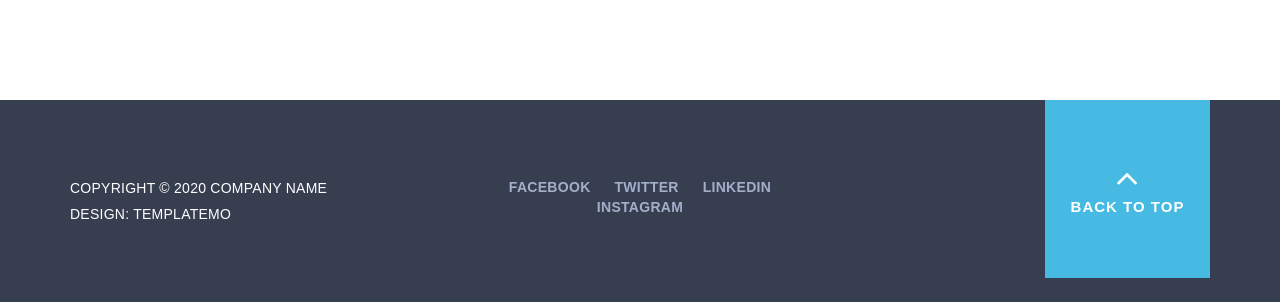
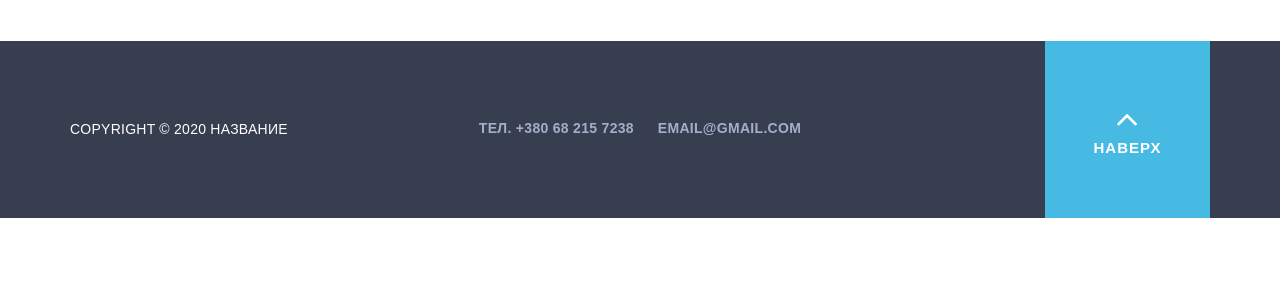
Before and after one commit to ivanenko98/electrical, a PHP site: page /resources/views/site/index.php in a window 1280 px wide. Shown: the part 5316-5618 px from the top of the page. After the commit the page ends 5534 px from the top, so only its background shows below. Run offline with PHP 8.4, Linux system fonts and the light colour scheme; some libraries are stand-ins or nearby versions.

Commit message:
working on template

```diff
--- a/public/css/style.css
+++ b/public/css/style.css
@@ -377,7 +377,7 @@ p {
 .what-we-do .list-item {
   background-color: #f4f4f4;
   text-align: center;
-  padding: 40px 0px;
+  padding: 40px 10px;
   margin: 15px 0px;
   transition: all 0.5s;
   min-height: 245px;
@@ -405,7 +405,7 @@ p {
 .what-we-do .list-item h4 {
   margin-top: 20px;
   margin-bottom: 0px;
-  font-size: 17px;
+  font-size: 16px;
   font-weight: 700;
   text-transform: uppercase;
 }
@@ -661,7 +661,7 @@ p {
   outline: none;
   border: none;
   box-shadow: none;
-  height: 165px;
+  height: 110px;
   max-height: 220px;
   width: 100%;
   max-width: 100%;
@@ -751,7 +751,19 @@ footer .back-to-top i {
 
 /* RESPONSIVE */
 
-@media (max-width: 991px){
+@media (max-width: 1200px) {
+  .what-we-do .list-item h4 {
+    font-size: 12px;
+  }
+}
+
+@media (min-width: 768px) and (max-width: 992px) {
+  .menu-first li a {
+    font-size: 9px;
+  }
+}
+
+@media (max-width: 992px){
   footer {
     text-align: center;
   }
--- a/resources/views/site/index.php
+++ b/resources/views/site/index.php
@@ -32,11 +32,11 @@
 <div class="site-main" id="sTop">
     <div class="site-header">
         <div class="main-header">
-            <div class="container">
+            <div class="container main-menu-wrap">
                 <div id="menu-wrapper">
                     <div class="row">
                         <nav class="navbar navbar-inverse" role="navigation">
-                            <div class="navbar-header">
+                            <div class="navbar-header" >
                                 <button type="button" id="nav-toggle" class="navbar-toggle" data-toggle="collapse" data-target="#main-nav">
                                     <span class="sr-only">Toggle navigation</span>
                                     <span class="icon-bar"></span>
@@ -227,7 +227,7 @@
                                         <div class="icon">
                                             <span class="step-number">5</span>
                                         </div>
-                                        <h4>Проектирование и проферка</h4>
+                                        <h4>Проектирование и проверка</h4>
                                     </div>
                                 </a>
                             </li>
@@ -600,58 +600,48 @@
         <div class="row">
             <div class="col-md-12">
                 <div class="section-heading">
-                    <h4>Contact Us</h4>
-                    <p>Vestibulum ante ipsum primis in faucibus orci luctus et ultrices posuere cubilia Curae; In hac habitasse platea dictumst.</p>
+                    <h4>Оставьте заявку, мы перезвоним Вам!</h4>
+                    <p>Равным образом новая модель организационной деятельности влечет за собой процесс внедрения и модернизации систем массового участия</p>
                 </div>
             </div>
         </div>
         <div class="row">
-            <div class="col-md-6">
+            <div class="col-md-12">
                 <form id="contact" action="#" method="post">
                     <div class="row">
                         <div class="col-md-6">
                             <fieldset>
-                                <input name="name" type="text" class="form-control" id="name" placeholder="Name..." required="">
+                                <input name="name" type="text" class="form-control" id="name" placeholder="Имя *" required="">
                             </fieldset>
                         </div>
                         <div class="col-md-6">
                             <fieldset>
-                                <input name="email" type="email" class="form-control" id="email" placeholder="Email..." required="">
+                                <input name="phone" type="phone" class="form-control" id="phone" placeholder="Номер телефона *" required="">
                             </fieldset>
                         </div>
                         <div class="col-md-6">
                             <fieldset>
-                                <input name="subject" type="text" class="form-control" id="subject" placeholder="Subject..." required="">
+                                <input name="email" type="email" class="form-control" id="email" placeholder="Електронный адрес">
                             </fieldset>
                         </div>
                         <div class="col-md-6">
                             <fieldset>
-                                <input name="phone" type="phone" class="form-control" id="phone" placeholder="Phone..." required="">
+                                <input name="subject" type="text" class="form-control" id="subject" placeholder="Тип монтажа">
+                            </fieldset>
+                        </div>
+
+                        <div class="col-md-12">
+                            <fieldset>
+                                <textarea name="message" rows="6" class="form-control" id="message" placeholder="Особенности монтажа"></textarea>
                             </fieldset>
                         </div>
                         <div class="col-md-12">
                             <fieldset>
-                                <textarea name="message" rows="6" class="form-control" id="message" placeholder="Message..." required=""></textarea>
-                            </fieldset>
-                        </div>
-                        <div class="col-md-12">
-                            <fieldset>
-                                <button type="submit" id="form-submit" class="btn">Send your message</button>
+                                <button type="submit" id="form-submit" class="btn">Отправить</button>
                             </fieldset>
                         </div>
                     </div>
                 </form>
-            </div>
-            <div class="col-md-6">
-                <div id="map">
-                    <!-- How to change your own map point
-                            1. Go to Google Maps
-                            2. Click on your location point
-                            3. Click "Share" and choose "Embed map" tab
-                            4. Copy only URL and paste it within the src="" field below
-                    -->
-                    <iframe src="https://www.google.com/maps/embed?pb=!1m18!1m12!1m3!1d3647.3030413476204!2d100.5641230193719!3d13.757206847615207!2m3!1f0!2f0!3f0!3m2!1i1024!2i768!4f13.1!3m3!1m2!1s0x0%3A0xf51ce6427b7918fc!2sG+Tower!5e0!3m2!1sen!2sth!4v1510722015945" width="100%" height="395" frameborder="0" style="border:0" allowfullscreen></iframe>
-                </div>
             </div>
         </div>
     </div>
@@ -661,22 +651,19 @@
     <div class="container">
         <div class="row">
             <div class="col-md-4 col-sm-12">
-                <p>Copyright &copy; 2020 Company Name <br>
-                    Design: TemplateMo</p>
+                <p>Copyright &copy; 2020 Название</p>
             </div>
             <div class="col-md-4 col-sm-12">
                 <ul class="social-icons">
-                    <li><a href="#">Facebook</a></li>
-                    <li><a href="#">Twitter</a></li>
-                    <li><a href="#">Linkedin</a></li>
-                    <li><a href="#">Instagram</a></li>
+                    <li><a href="tel:+380682157238">Тел. +380 68 215 7238</a></li>
+                    <li><a href="mailto:email@gmail.com">email@gmail.com</a></li>
                 </ul>
             </div>
             <div class="col-md-2 col-md-offset-2 col-sm-12">
                 <div class="back-to-top">
                     <a href="#top">
                         <i class="fa fa-angle-up"></i>
-                        back to top
+                        Наверх
                     </a>
                 </div>
             </div>
```
